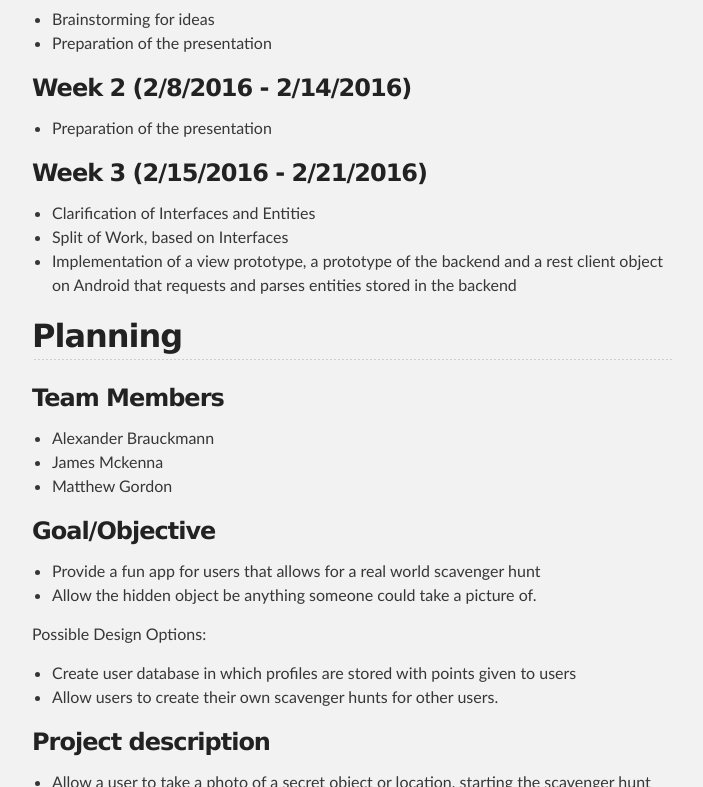
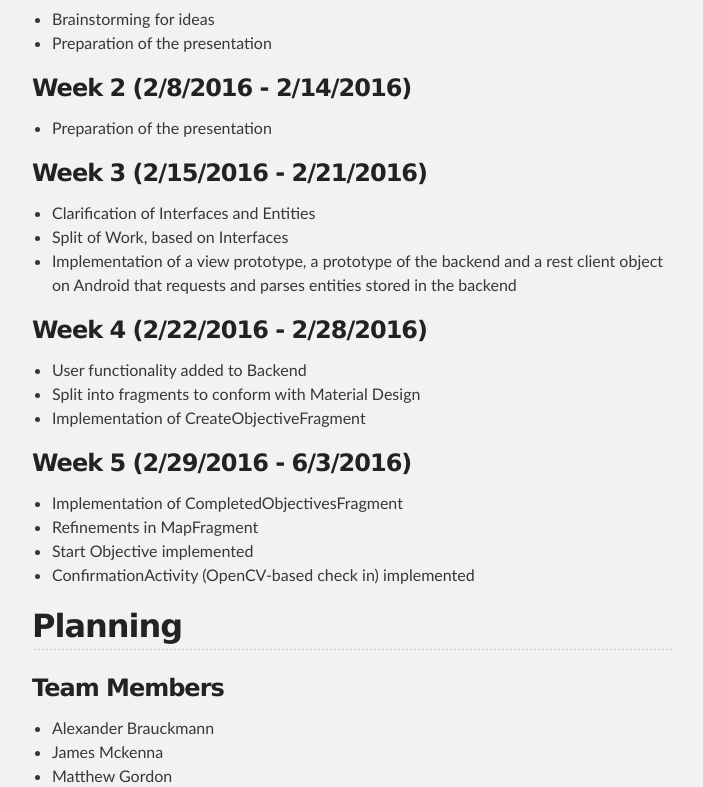
Before and after one commit to alexanderb14/AwesomeScavengerHunt, a plain HTML site: page index.html in a window 1280 px wide. Shown: the part 485-1272 px from the top of the page, without its empty margins (288-991 px from the left). Drawn offline with Linux system fonts and the light colour scheme.

```diff
--- a/index.html
+++ b/index.html
@@ -59,6 +59,25 @@
 <li>Clarification of Interfaces and Entities</li>
 <li>Split of Work, based on Interfaces</li>
 <li>Implementation of a view prototype, a prototype of the backend and a rest client object on Android that requests and parses entities stored in the backend</li>
+</ul>
+
+<h3>
+<a id="week-4-2222016---2282016" class="anchor" href="#week-4-2222016---2282016" aria-hidden="true"><span aria-hidden="true" class="octicon octicon-link"></span></a>Week 4 (2/22/2016 - 2/28/2016)</h3>
+
+<ul>
+<li>User functionality added to Backend</li>
+<li>Split into fragments to conform with Material Design</li>
+<li>Implementation of CreateObjectiveFragment</li>
+</ul>
+
+<h3>
+<a id="week-5-2292016---632016" class="anchor" href="#week-5-2292016---632016" aria-hidden="true"><span aria-hidden="true" class="octicon octicon-link"></span></a>Week 5 (2/29/2016 - 6/3/2016)</h3>
+
+<ul>
+<li>Implementation of CompletedObjectivesFragment</li>
+<li>Refinements in MapFragment</li>
+<li>Start Objective implemented</li>
+<li>ConfirmationActivity (OpenCV-based check in) implemented</li>
 </ul>
 
 <h2>
```
Also changed, not shown: params.json (+1 -1 lines).
